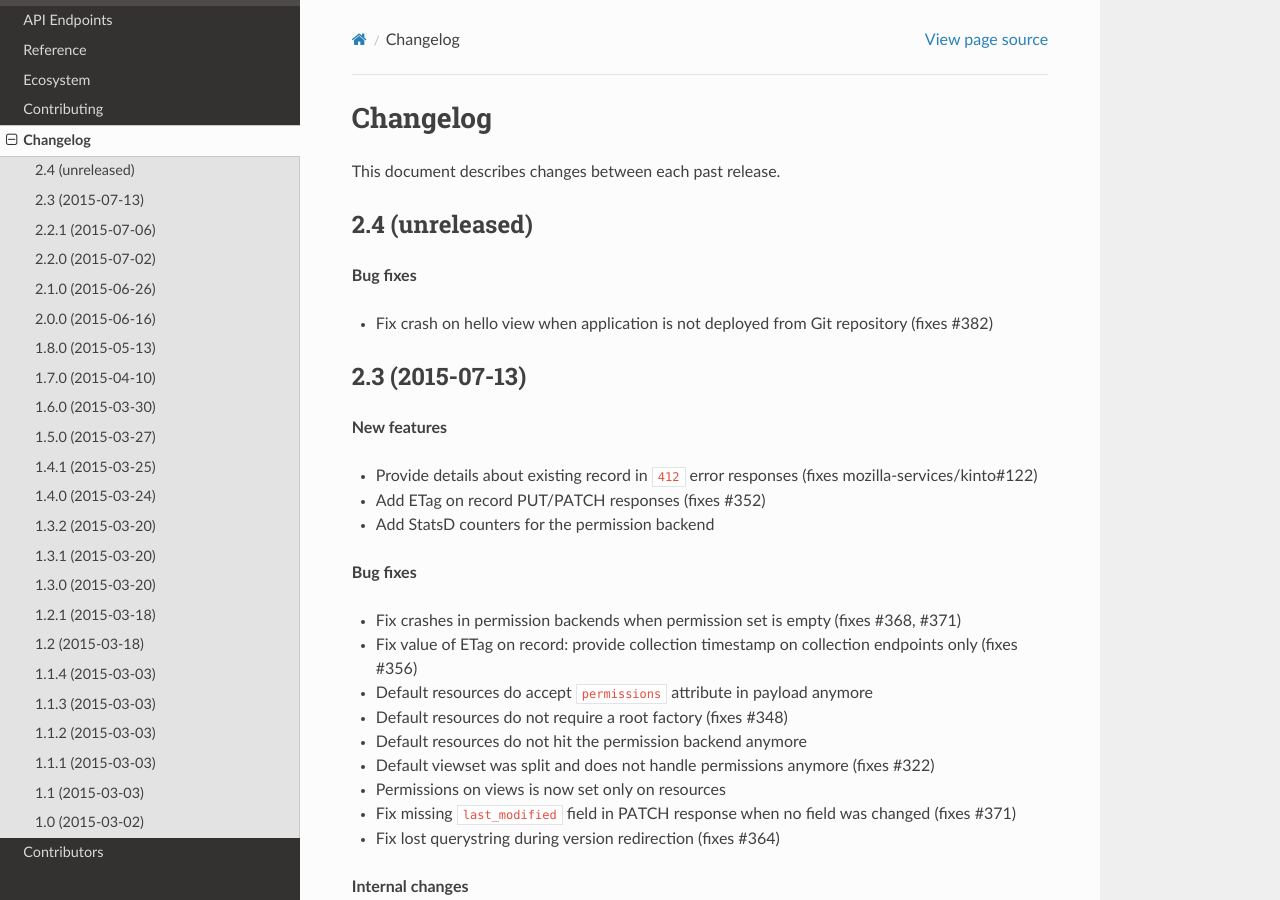
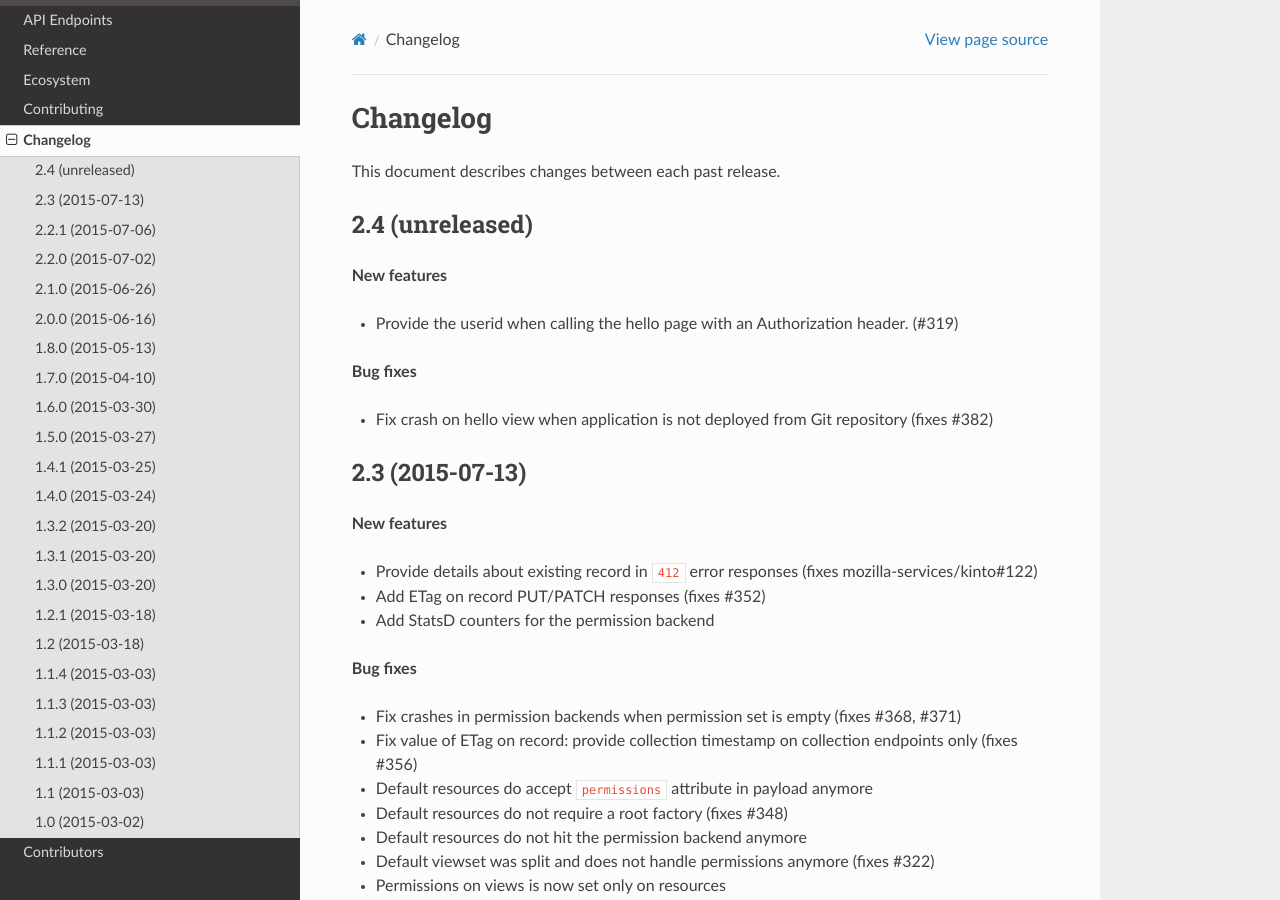
Before and after one commit to Kinto/kinto, a Sphinx documentation site: the page built from docs/changelog.rst, in a window 1280 px wide and 900 px high. Built offline with Sphinx 7.4.7 and the Read the Docs theme 2.0.0, drawn with Linux system fonts in a browser that asks for light colours.

Commit message:
Add documentation.

```diff
--- a/CHANGELOG.rst
+++ b/CHANGELOG.rst
@@ -6,10 +6,15 @@ This document describes changes between each past release.
 2.4 (unreleased)
 ----------------
 
+**New features**
+
+- Provide the userid when calling the hello page with an Authorization
+  header. (#319)
+
 **Bug fixes**
 
-- Fix crash on hello view when application is not deployed from Git repository
-  (fixes #382)
+- Fix crash on hello view when application is not deployed from Git
+  repository (fixes #382)
 
 
 2.3 (2015-07-13)
--- a/docs/api/utilities.rst
+++ b/docs/api/utilities.rst
@@ -16,6 +16,8 @@ The returned value is a JSON mapping containing:
 - ``documentation``: The url to the service documentation. (this document!)
 - ``settings``: a mapping with the values of relevant public settings for clients
     - ``cliquet.batch_max_requests``: Number of requests that can be made in a batch request.
+- ``userid``: The connected perso user id. The field is not present
+  when no Authorization header is provided.
 
 
 GET /__heartbeat__
```
